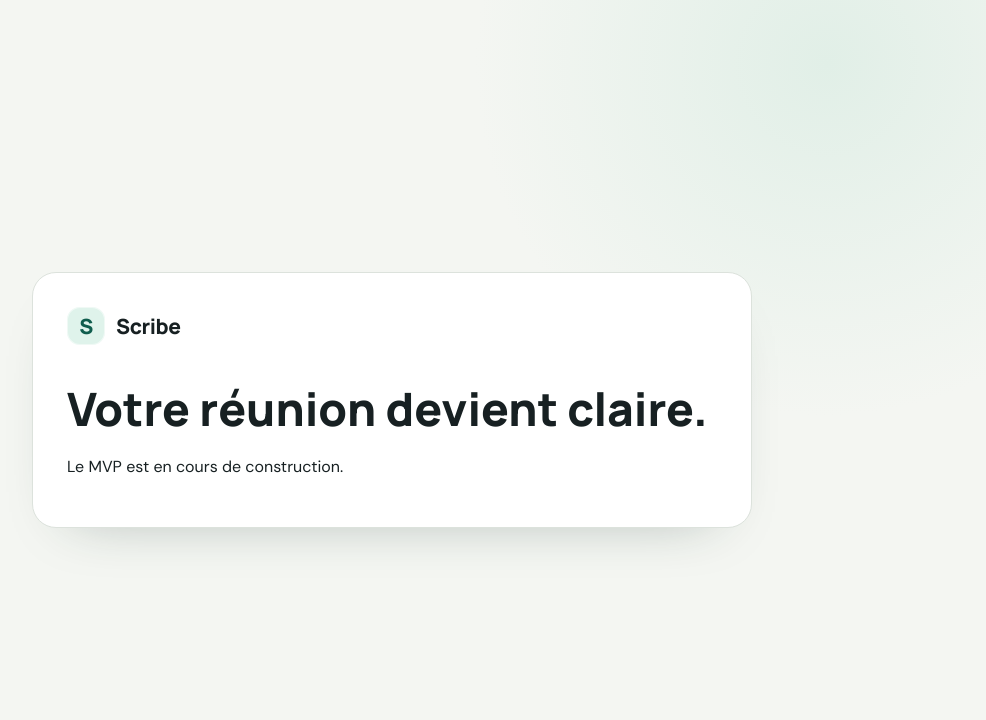
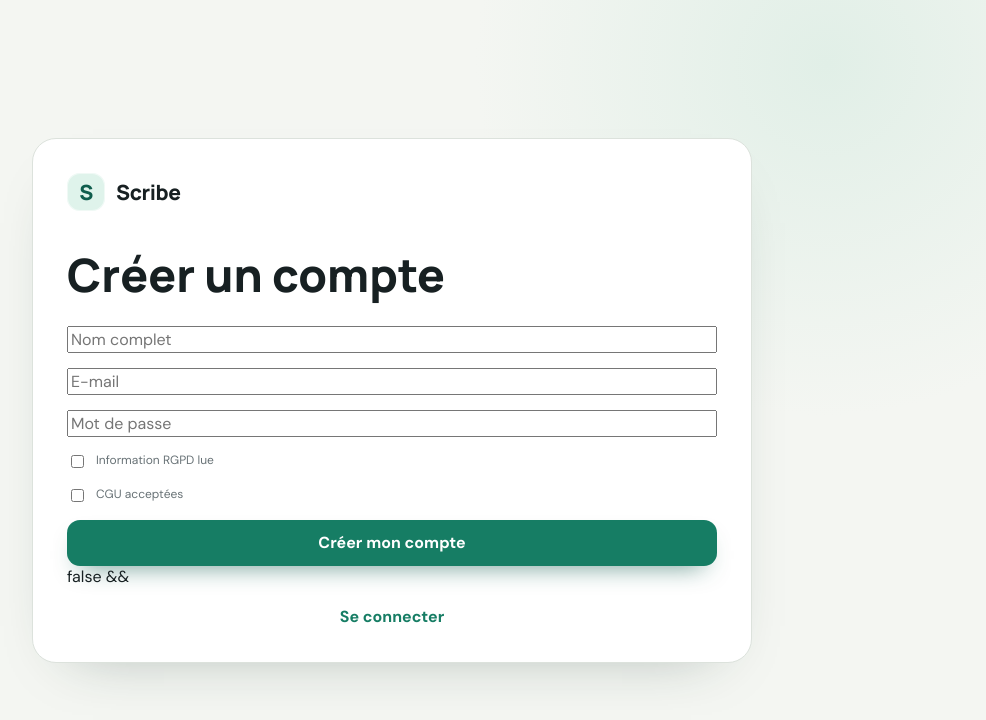
Before and after one commit to AshDv/Klaria, a React (Vite) app in the folder web/: page / in a window 1280 px wide. Shown: the top 720 px of the page, without its empty margins (248-1234 px from the left). Built offline with nearby package versions, Linux system fonts and the light colour scheme.

Commit message:
feat(auth-ui): add registration form

```diff
--- a/web/src/App.jsx
+++ b/web/src/App.jsx
@@ -1,7 +1,41 @@
+import { useState } from "react";
+import { api, setAccessToken } from "./api";
+
+function readSsoToken() {
+  const token = new URLSearchParams(location.hash.slice(1)).get("access_token");
+  if (token) { setAccessToken(token); history.replaceState(null, "", location.pathname); }
+  return Boolean(token);
+}
+
 export default function App() {
+  const [registered, setRegistered] = useState(readSsoToken());
+  const [login, setLogin] = useState(false);
+  const [name, setName] = useState("");
+  const [email, setEmail] = useState("");
+  const [password, setPassword] = useState("");
+  const [error, setError] = useState("");
+
+  async function submit(event) {
+    event.preventDefault();
+    try {
+      if (login) await api.login(email, password);
+      else await api.register(name, email, password, true, true);
+      setRegistered(true);
+    } catch (requestError) { setError(requestError.message); }
+  }
+
+  if (registered) return <main className="public-page"><section className="content-card public-card"><h1>Bienvenue sur Scribe</h1></section></main>;
   return <main className="public-page"><section className="content-card public-card">
     <div className="brand"><span className="brand-mark">S</span><span>Scribe</span></div>
-    <h1>Votre réunion devient claire.</h1>
-    <p>Le MVP est en cours de construction.</p>
+    <h1>{login ? "Connexion" : "Créer un compte"}</h1>
+    <form className="auth-form" onSubmit={submit}>
+      {!login && <input placeholder="Nom complet" value={name} onChange={event => setName(event.target.value)} required />}
+      <input type="email" placeholder="E-mail" value={email} onChange={event => setEmail(event.target.value)} required />
+      <input type="password" minLength="10" placeholder="Mot de passe" value={password} onChange={event => setPassword(event.target.value)} required />
+      {!login && <><label className="legal-check"><input type="checkbox" required /> Information RGPD lue</label><label className="legal-check"><input type="checkbox" required /> CGU acceptées</label></>}
+      {error && <div className="alert error">{error}</div>}
+      <button className="primary-button">{login ? "Se connecter" : "Créer mon compte"}</button>
+    </form>
+    false && <button className="text-button" onClick={() => setLogin(!login)}>{login ? "Créer un compte" : "Se connecter"}</button>
   </section></main>;
 }
--- a/web/src/api.js
+++ b/web/src/api.js
@@ -29,4 +29,17 @@ export const api = {
     method: "POST",
     body: JSON.stringify({ terms_accepted: true, privacy_accepted: true }),
   }),
+  register: async (fullName, email, password, termsAccepted, privacyAccepted) => {
+    const data = await request("/api/auth/register", {
+      method: "POST",
+      body: JSON.stringify({
+        full_name: fullName,
+        email,
+        password,
+        terms_accepted: termsAccepted,
+        privacy_accepted: privacyAccepted,
+      }),
+    });
+    setAccessToken(data.access_token);
+  },
 };
```
